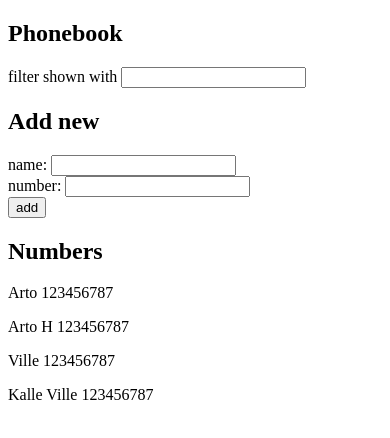
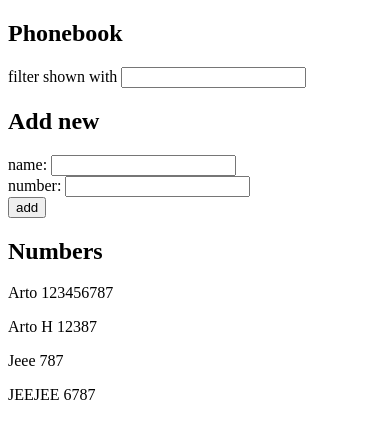
Before and after one commit to lapaset/fullstack_part2, a React (Create React App) app in the folder phonebook/: page / in a window 390 px wide. Shown: the top 438 px of the page. Built offline with nearby package versions, Linux system fonts and the light colour scheme; data requests are answered from the project's data file.

Commit message:
Update phonebook to use data from json

```diff
--- /dev/null
+++ b/phonebook/db.json
@@ -0,0 +1,24 @@
+{
+  "contacts": [
+    {
+        "name": "Arto",
+        "number": "123456787",
+        "id": 1
+    },
+    {
+      "name": "Arto H",
+      "number": "12387",
+      "id": 2
+    },
+    {
+      "name": "Jeee",
+      "number": "787",
+      "id": 3
+    },
+    {
+      "name": "JEEJEE",
+      "number": "6787",
+      "id": 4
+    }
+  ]
+}
--- a/phonebook/src/App.js
+++ b/phonebook/src/App.js
@@ -1,34 +1,27 @@
-import React, { useState } from 'react';
+import React, { useState, useEffect } from 'react';
 import Numbers from './components/Numbers'
 import ContactForm from './components/ContactForm';
 import FilterForm from './components/FilterForm';
+import axios from 'axios';
 
 const Header = ({ text }) => <h2>{text}</h2>
 
 const App = () => {
-
-  const [ contacts, setContacts ] = useState([
-    {
-      name: 'Arto',
-      number: '123456787'
-    },
-    {
-      name: 'Arto H',
-      number: '123456787'
-    },
-    {
-      name: 'Ville',
-      number: '123456787'
-    },
-    {
-      name: 'Kalle Ville',
-      number: '123456787'
-    },
-  ])
-
+  const [ contacts, setContacts ] = useState([])
   const [ newName, setNewName ] = useState('')
   const [ newNumber, setNewNumber ] = useState('')
   const [ filterBy, setFilterBy ] = useState('')
+
+  const hook = () => {
+
+    axios
+      .get('http://localhost:3001/contacts')
+      .then(response => {
+        setContacts(response.data)
+      })
+  }
+
+  useEffect(hook, [])
 
   const handleSubmit = event => {
     event.preventDefault()
```
Also changed, not shown: phonebook/package.json (+6 -1 lines), phonebook/src/setupTests.js (deleted, +0 -5 lines), 1 other file (tests, documents, lock files or other folders).
